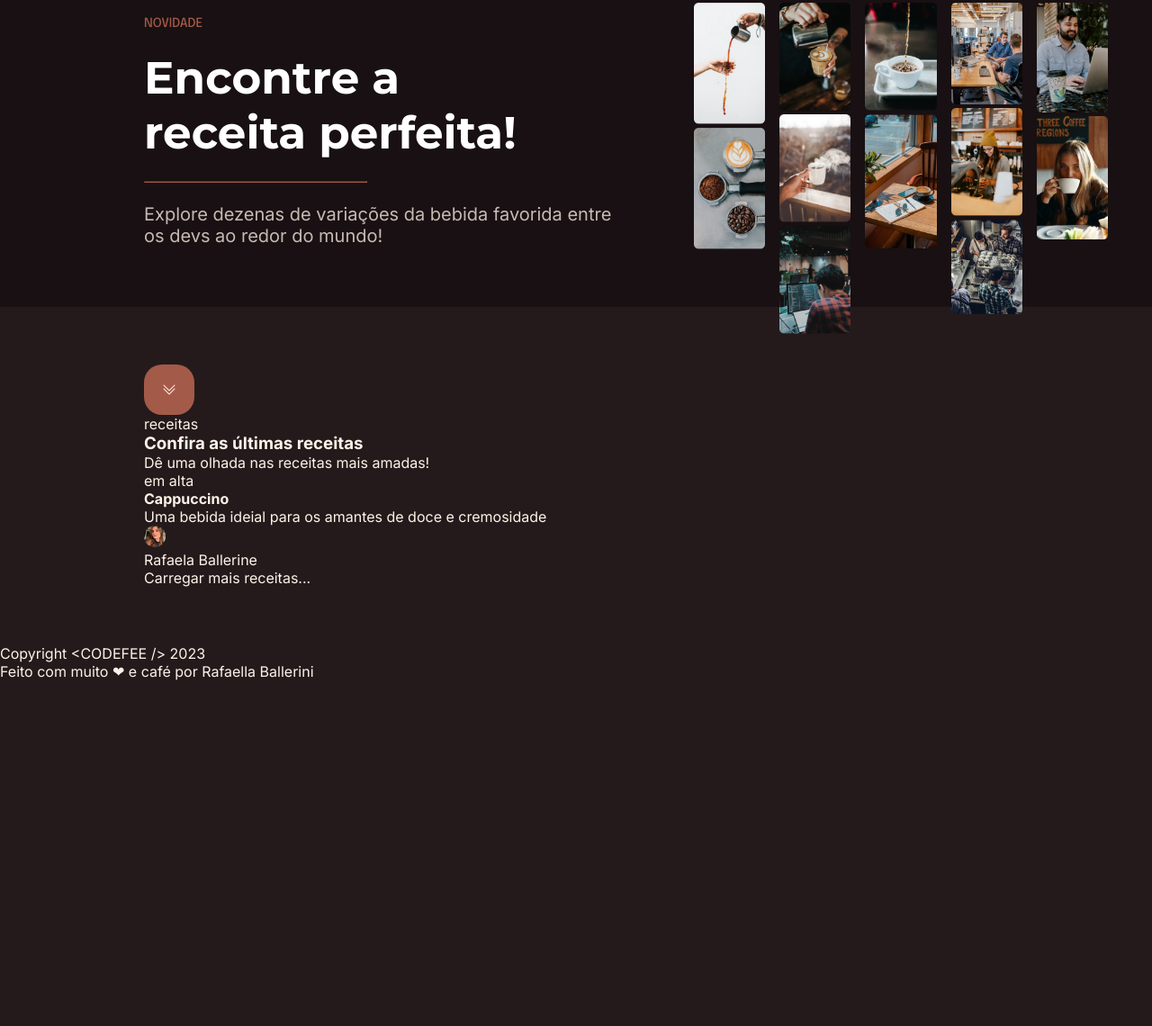
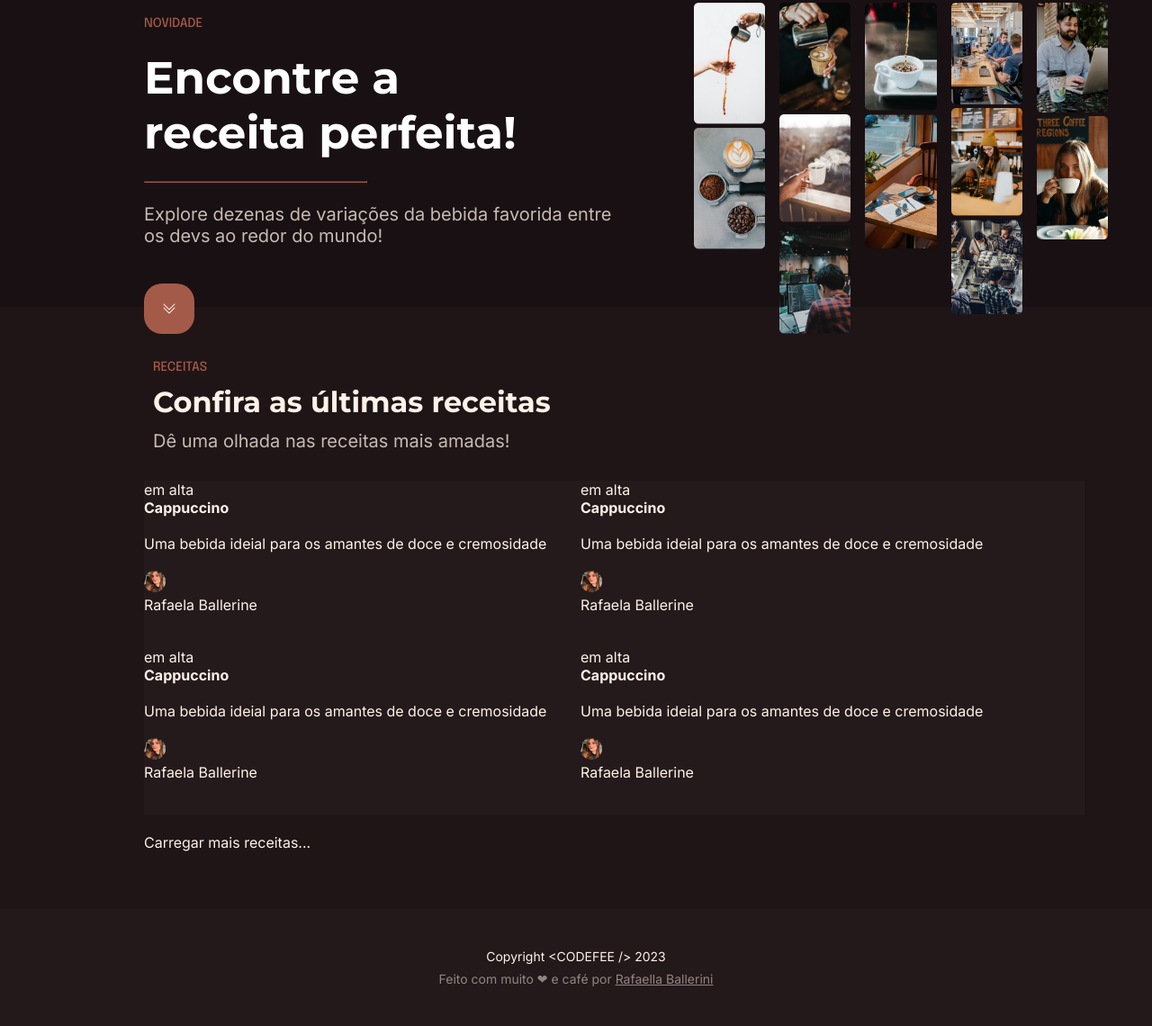
Before and after one commit to arthurstinchi/landing-page, a plain HTML site: page index.html in a window 1280 px wide. Shown: the part 161-1301 px from the top of the page at 90% size. Before the commit the page ends 917 px from the top, so only its background shows below. Drawn offline with nearby package versions, Linux system fonts and the light colour scheme.

Commit message:
editando o main e finalizado o hero

```diff
--- a/index.html
+++ b/index.html
@@ -38,7 +38,7 @@
                         <p class="destaque">novidade</p>
                         <h2 class="titulo-hero">Encontre a <span>receita perfeita!</span></h2>
                         <hr>
-                        <p class="hero-subti">Explore dezenas de variações da bebida favorida entre os devs ao redor do mundo!</p>
+                        <p class="subti">Explore dezenas de variações da bebida favorida entre os devs ao redor do mundo!</p>
                     </div><!-- txt-hero -->
 
                     <div class="img-hero">
@@ -59,12 +59,15 @@
         </div><!-- background -->
         <section class="receita">
             <div class="bnt-hero">
-                <i class="bi bi-chevron-double-down"></i>
+                <a href="#"><i class="bi bi-chevron-double-down"></i></a>
             </div><!-- bnt-hero -->
             <section class="coment">
-                <p>receitas</p>
-                <h3>Confira as últimas receitas</h3>
-                <p>Dê uma olhada nas receitas mais amadas!</p>
+                <div class="hat">
+                    <p class="destaque">receitas</p>
+                    <h3 class="coment-subti">Confira as últimas receitas</h3>
+                    <p class="subti">Dê uma olhada nas receitas mais amadas!</p>
+                </div><!-- hat -->
+                <div class="coteiner">
                     <div class="avaliacao">
                         <p class="status-coment">em alta</p>
                         <h4  class="titulo-coment">Cappuccino</h4>
@@ -72,13 +75,37 @@
                         <img src="imagens/Avatar.png">
                         <p class="usuario-coment">Rafaela Ballerine</p>
                     </div><!-- avaliacao -->
+                    <div class="avaliacao">
+                        <p class="status-coment">em alta</p>
+                        <h4  class="titulo-coment">Cappuccino</h4>
+                        <p class="coment">Uma bebida ideial para os amantes de doce e cremosidade</p>
+                        <img src="imagens/Avatar.png">
+                        <p class="usuario-coment">Rafaela Ballerine</p>
+                    </div><!-- avaliacao -->
+                    <div class="avaliacao">
+                        <p class="status-coment">em alta</p>
+                        <h4  class="titulo-coment">Cappuccino</h4>
+                        <p class="coment">Uma bebida ideial para os amantes de doce e cremosidade</p>
+                        <img src="imagens/Avatar.png">
+                        <p class="usuario-coment">Rafaela Ballerine</p>
+                    </div><!-- avaliacao -->
+                    <div class="avaliacao">
+                        <p class="status-coment">em alta</p>
+                        <h4  class="titulo-coment">Cappuccino</h4>
+                        <p class="coment">Uma bebida ideial para os amantes de doce e cremosidade</p>
+                        <img src="imagens/Avatar.png">
+                        <p class="usuario-coment">Rafaela Ballerine</p>
+                    </div><!-- avaliacao -->
+                </div><!-- coteiner -->
             </section><!-- comentarios -->
             <p class="mais-receitas">Carregar mais receitas...</p>
         </section>
     </main>
     <footer>
+        <div class="rodape">
             <p>Copyright &lt;CODEFEE /&gt; 2023</p>
-        <p>Feito com muito ❤ e café por Rafaella Ballerini</p>
+            <p class="opacity">Feito com muito ❤ e café por <a href="#">Rafaella Ballerini</a></p>
+        </div>
     </footer>
 </body>
 </html>
--- a/style.css
+++ b/style.css
@@ -41,7 +41,7 @@ a {
 }
 
 body {
-    background-color: var(--cor2);
+    background-color: var(--cor4);
     color: var(--corfonte1);
     font-family: var(--font2);
 }
@@ -58,9 +58,16 @@ ul {
     text-transform: uppercase;
 }
 
+.subti {
+    color: var(--corfonte2);
+    font-size: 20px;
+    font-weight: 400;
+}
+
 /* ESTILO DO HEADER */
 
 header {
+    background-color: var(--cor3);
     max-width: 1280px;
     display: flex;
     padding: 24px 160px;
@@ -152,6 +159,10 @@ span {
 }
 
 .bnt-hero {
+    margin: -110px 0;
+}
+
+.bnt-hero i {
     background-color: var(--corfonte3);
     display: flex;
     width: 56px;
@@ -159,6 +170,8 @@ span {
     border-radius: 20px;
     justify-content: center;
     align-items: center;
+    margin: 20px 0;
+    cursor: pointer;
 }
 
 .txt-hero {
@@ -167,15 +180,59 @@ span {
     flex-direction: column;
 }
 
-.hero-subti {
-    color: var(--corfonte2);
-    font-size: 20px;
-    font-weight: 400;
-}
-
 /* ESTILO RECEITAS */
 
 section.receita {
     padding: 64px 160px;
+    background-color: var(--cor3);
+}
+
+.coment-subti {
+    color: var(--corfonte1);
+    font-family: var(--font1);
+    font-size: 32px;
+    font-weight: bold;
+}
+
+.hat {
+    display: flex;
+    flex-direction: column;
+    gap: 12px;
+    margin: 140px 0px 32px 10px;
+}
+
+.coment {
+    margin: 20px 0;
+}
+
+.avaliacao {
     background-color: var(--cor2);
+    width: 560px;
+    height: 186px;
+    gap: 32px;
 }
+
+.coteiner {
+    column-count: 2;
+    gap: 10px;
+}
+
+/* ESTILO FOOTER */
+
+.rodape {
+    background-color: var(--cor1);
+    display: flex;
+    flex-direction: column;
+    align-items: center;
+    padding: 40px 0;
+    font-size: 14px;
+    line-height: 25px;
+}
+
+.rodape .opacity {
+    opacity: 50%;
+}
+
+.rodape .opacity a {
+    text-decoration: underline;
+}
```
Lines whose indentation alone changed are shown as unchanged.
